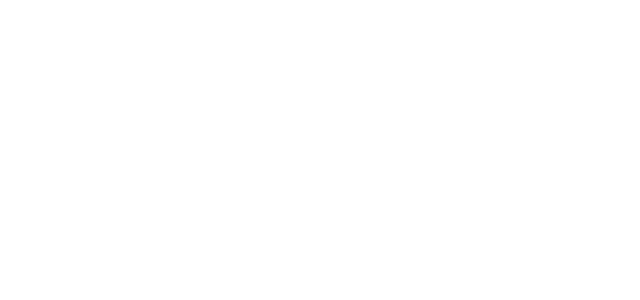
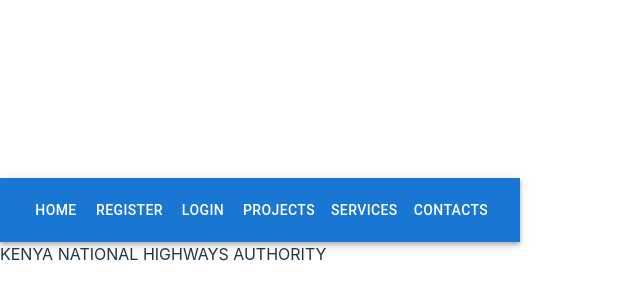
Before and after one commit to christine-M9/KeNHA-Project-MGMT-System, a React (Vite) app in the folder kenha-frontend/: page / in a window 1280 px wide. Before the commit this address had no page. Shown: the part 178-478 px from the top of the page, without its empty margins (0-640 px from the left). Built offline with nearby package versions, Linux system fonts and the light colour scheme.

Commit message:
frontend routes and navbar

```diff
--- a/kenha-frontend/package.json
+++ b/kenha-frontend/package.json
@@ -10,11 +10,15 @@
     "preview": "vite preview"
   },
   "dependencies": {
+    "@emotion/react": "^11.11.1",
+    "@emotion/styled": "^11.11.0",
+    "@mui/material": "^5.14.11",
     "dom": "^0.0.3",
     "react": "^18.2.0",
     "react-dom": "^18.2.0",
     "react-router": "^6.16.0",
-    "react-router-dom": "^6.16.0"
+    "react-router-dom": "^6.16.0",
+    "tailwindcss": "^3.3.3"
   },
   "devDependencies": {
     "@types/react": "^18.2.15",
--- a/kenha-frontend/src/App.jsx
+++ b/kenha-frontend/src/App.jsx
@@ -10,11 +10,18 @@
 import Projects from './Projects';
 import Services from './Services';
 import Contacts from './Contacts';
+import Navbar from './Navbar';
+
+function Home() {
+  return <div className="text-2xl text-center p-10 bg-blue-500 text-white">KENYA NATIONAL HIGHWAYS AUTHORITY</div>;
+}
 
 function App() {
   return (
     <Router>
+      <Navbar />
       <Routes>
+        <Route path="/" element={<Home />} />
         <Route path="/register" element={<Register />} />
         <Route path="/login" element={<Login />} />
         <Route path="/projects" element={<Projects />} />
--- /dev/null
+++ b/kenha-frontend/src/Navbar.jsx
@@ -0,0 +1,34 @@
+import React from 'react';
+import { Link } from 'react-router-dom';
+import AppBar from '@mui/material/AppBar';
+import Toolbar from '@mui/material/Toolbar';
+import Button from '@mui/material/Button';
+
+function Navbar() {
+  return (
+    <AppBar position="static">
+      <Toolbar>
+        <Link to="/" style={{ textDecoration: 'none', color: 'white' }}>
+          <Button color="inherit">Home</Button>
+        </Link>
+        <Link to="/register" style={{ textDecoration: 'none', color: 'white' }}>
+          <Button color="inherit">Register</Button>
+        </Link>
+        <Link to="/login" style={{ textDecoration: 'none', color: 'white' }}>
+          <Button color="inherit">Login</Button>
+        </Link>
+        <Link to="/projects" style={{ textDecoration: 'none', color: 'white' }}>
+          <Button color="inherit">Projects</Button>
+        </Link>
+        <Link to="/services" style={{ textDecoration: 'none', color: 'white' }}>
+          <Button color="inherit">Services</Button>
+        </Link>
+        <Link to="/contacts" style={{ textDecoration: 'none', color: 'white' }}>
+          <Button color="inherit">Contacts</Button>
+        </Link>
+      </Toolbar>
+    </AppBar>
+  );
+}
+
+export default Navbar;
```
Also changed, not shown: kenha-frontend/src/Home.jsx (added, +13 -0 lines), 1 other file (tests, documents, lock files or other folders).
